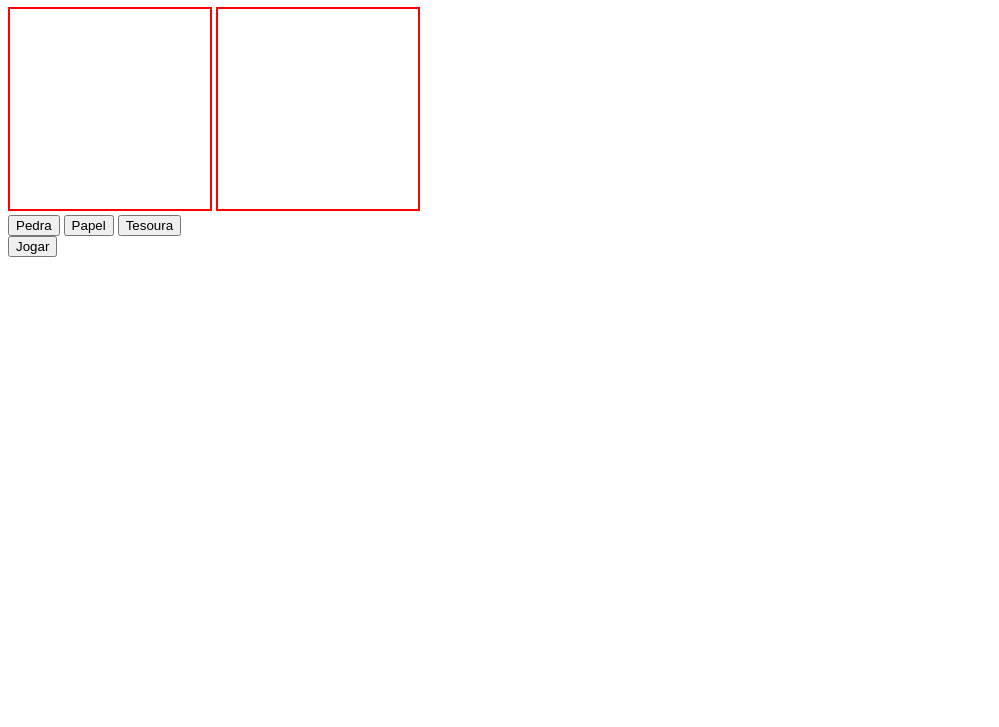
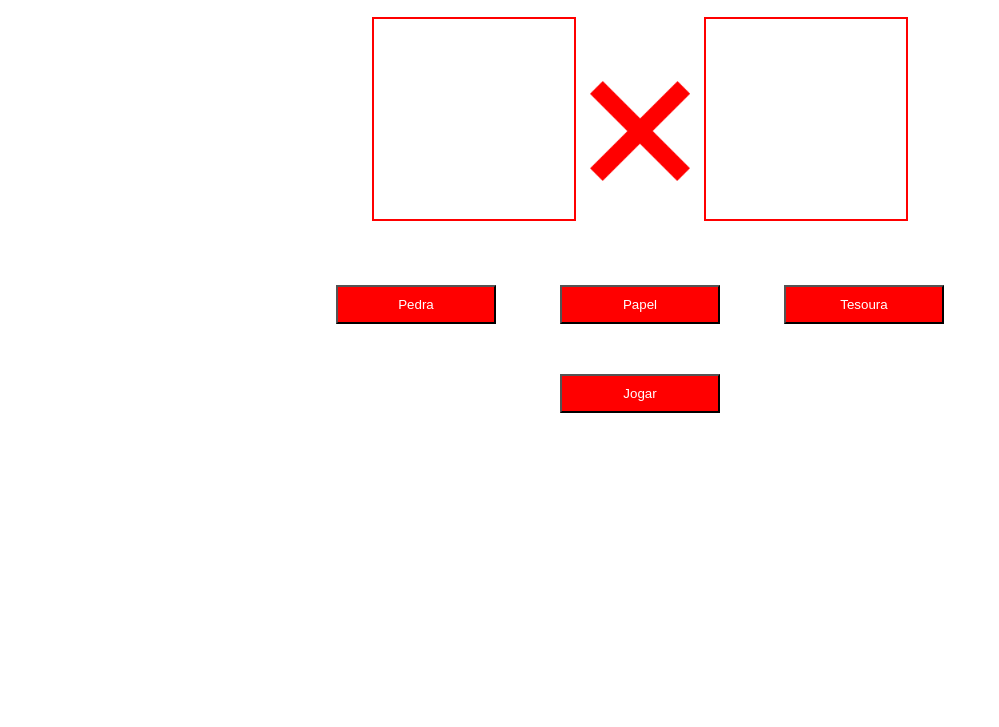
Before and after one commit to Jonathan-Mendes/Games, a plain HTML site: page index.html in a window 1280 px wide. Shown: the part 73-800 px from the top of the page, without its empty margins (0-999 px from the left). Drawn offline with Linux system fonts and the light colour scheme.

Commit message:
Game Pedra, Papel e Tesoura version 1.1

```diff
--- a/css/style.css
+++ b/css/style.css
@@ -1,5 +1,9 @@
 h1{
     text-align: center;
+}
+
+h5{
+	text-align: center;
 }
 
 h1#result{
@@ -7,5 +11,28 @@ h1#result{
 }
 
 img.borderRed{
+	margin: 10px;
     border: 2px solid red;
 }
+
+img#x{
+	margin-bottom: 50px;
+}
+
+figure{
+	display: inline;
+}
+
+input{
+	width: 160px;
+	margin-left: 30px;
+	margin-right: 30px;
+	padding: 10px;
+	background-color: red;
+	color: white;
+}
+
+div{
+	text-align: center;
+	margin-bottom: 50px;
+}
--- a/index.html
+++ b/index.html
@@ -8,17 +8,18 @@
         <title>Pedra, Pepel e Tesoura</title>
     </head>
     <body>
-        <h1 id="title">Pedra, Pepel e Tesoura</h1>
-        <img id="player" class="borderRed" src="img/neutro.png" width="200px" height="200px">
-        <!-- <img src="img/x.png" width="100px" height="100px"> -->
-        <img id="comp" class="borderRed" src="img/neutro.png" width="200px" height="200px">
-
+        <h1 id="title">Pedra, Papel e Tesoura</h1>
         <div>
+            <img id="player" class="borderRed" src="img/neutro.png" width="200px" height="200px">
+            <img id="x" src="img/x.png" width="100px" height="100px">
+            <img id="comp" class="borderRed" src="img/neutro.png" width="200px" height="200px">
+        </div>
+        <div class="center">
             <input type="button" id="btnPedra" value="Pedra">
             <input type="button" id="btnPapel" value="Papel">
             <input type="button" id="btnTesoura" value="Tesoura">
         </div>
-        <div>
+        <div class="center">
             <input type="button" id="btnJogar" value="Jogar">
         </div>
 
```
